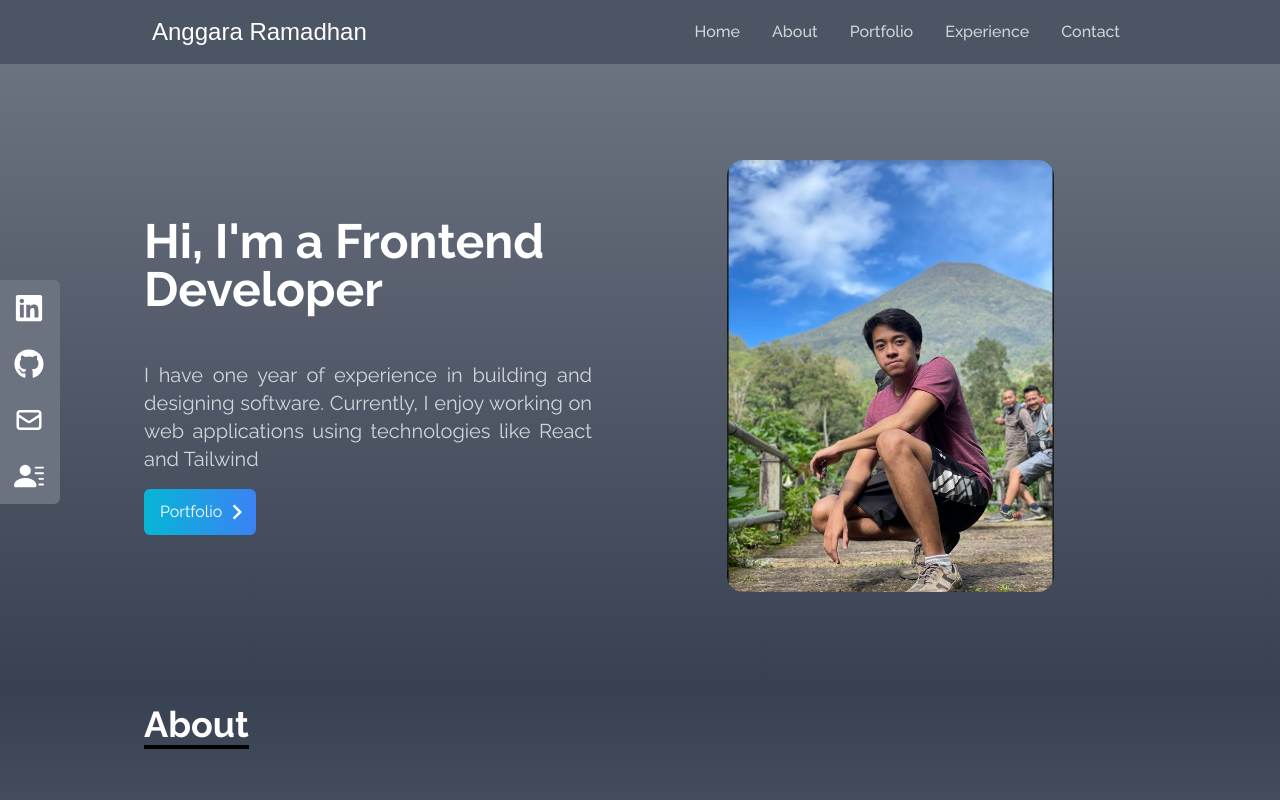
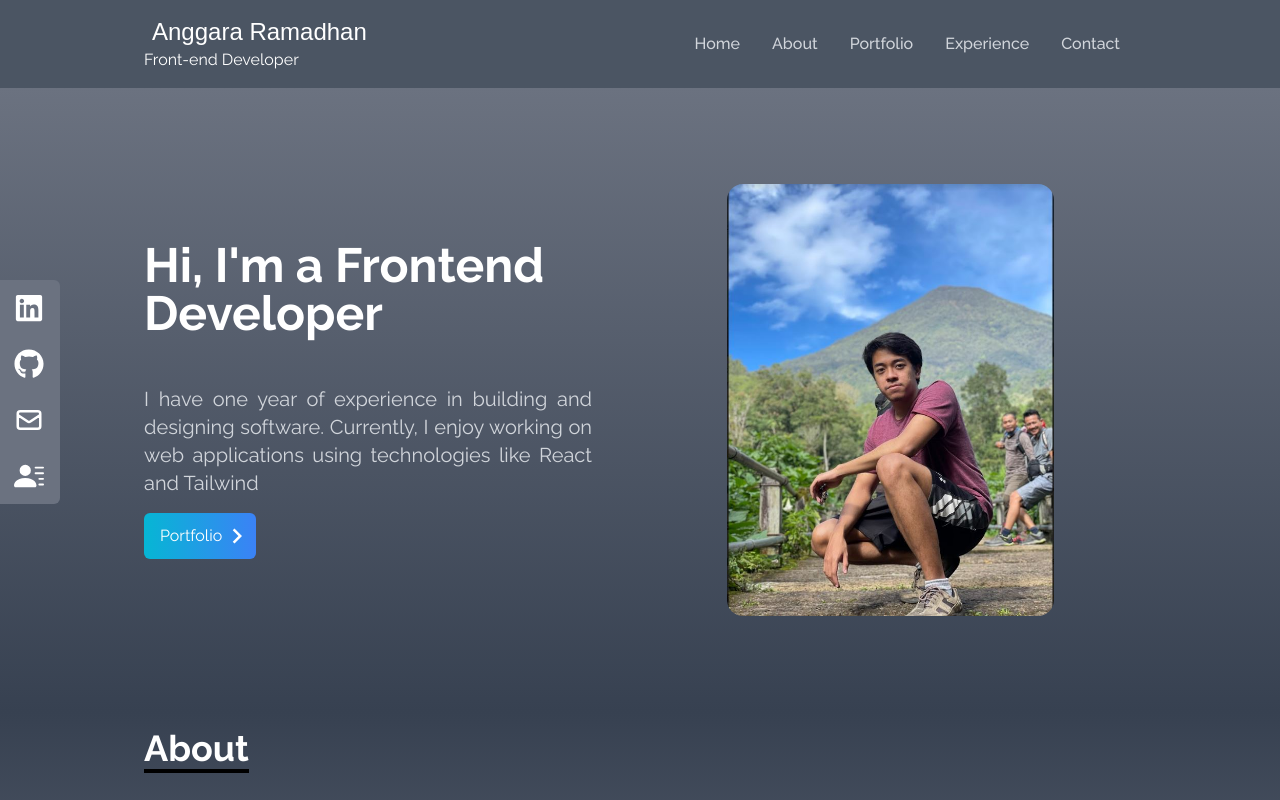
Before and after one commit to reyangga9/portfolio, a React (Create React App) app: page / in a window 1280 px wide. Shown: the top 800 px of the page. Built offline with nearby package versions, Linux system fonts and the light colour scheme.

Commit message:
commit ke 4

```diff
--- a/src/components/Navbar.jsx
+++ b/src/components/Navbar.jsx
@@ -41,6 +41,7 @@ const Navbar = () => {
       >
         <div>
           <h1 className="text-2xl font-sans ml-2">Anggara Ramadhan</h1>
+          <h1>Front-end Developer</h1>
         </div>
 
         <ul className="hidden md:flex">
```
